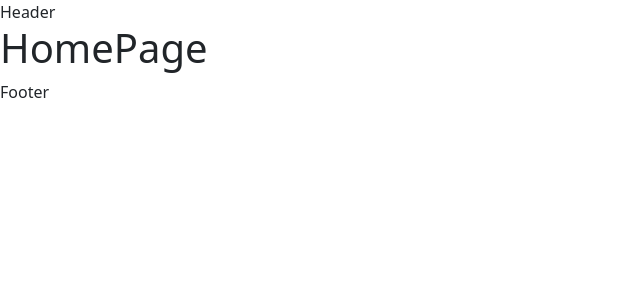
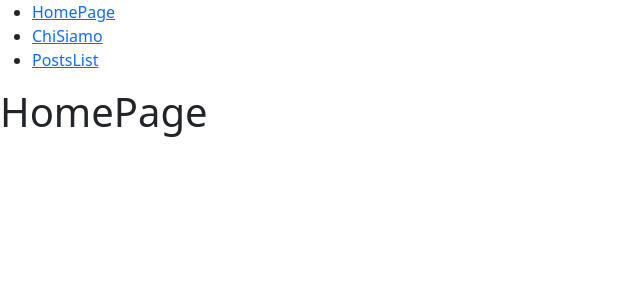
Before and after one commit to veronicamagnanimi/react-router, a React (Vite) app: page / in a window 1280 px wide. Shown: the top 300 px of the page, without its empty margins (0-640 px from the left). Built offline with nearby package versions, Linux system fonts and the light colour scheme.

Commit message:
feat: navbar common completed

```diff
--- /dev/null
+++ b/src/component/AppHeader.jsx
@@ -0,0 +1,32 @@
+import { NavLink } from "react-router-dom";
+
+const AppHeader = () => {
+
+  const navbar = [
+    {
+      path:"/", title:"HomePage"
+    },
+    {
+      path:"/ChiSiamo", title:"ChiSiamo"
+    },
+    {
+    path:"/PostsList", title:"PostsList"
+    }
+  ]
+
+    return (
+
+  <header>
+    <ul>
+      {navbar.map((curNav, index) => {
+        return (
+          <li key={index}><NavLink to = {curNav.path}>{curNav.title}</NavLink></li>
+        )
+      })}
+    </ul>
+  </header>
+
+    )
+}
+
+export default AppHeader;
--- a/src/component/AppLayout.jsx
+++ b/src/component/AppLayout.jsx
@@ -1,15 +1,15 @@
 import {Outlet} from "react-router-dom";
+import AppHeader from "./AppHeader";
 
 const AppLayout = () => {
 
     return (
         <>
-        <header>Header</header>
+        <AppHeader />
         <Outlet />
-        <footer>Footer</footer>
+        {/* <footer>Footer</footer> */}
         </>
     )
-
 }
 
 export default AppLayout;
```
